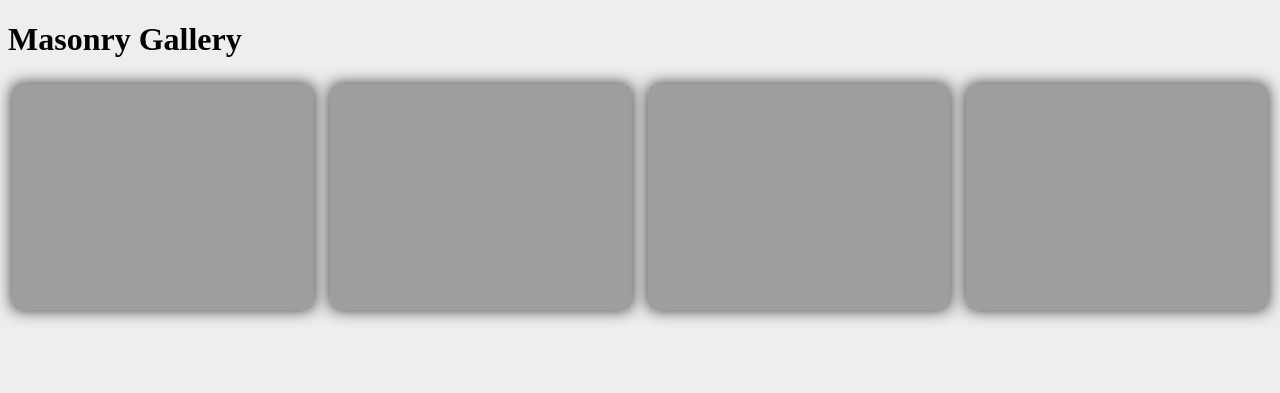
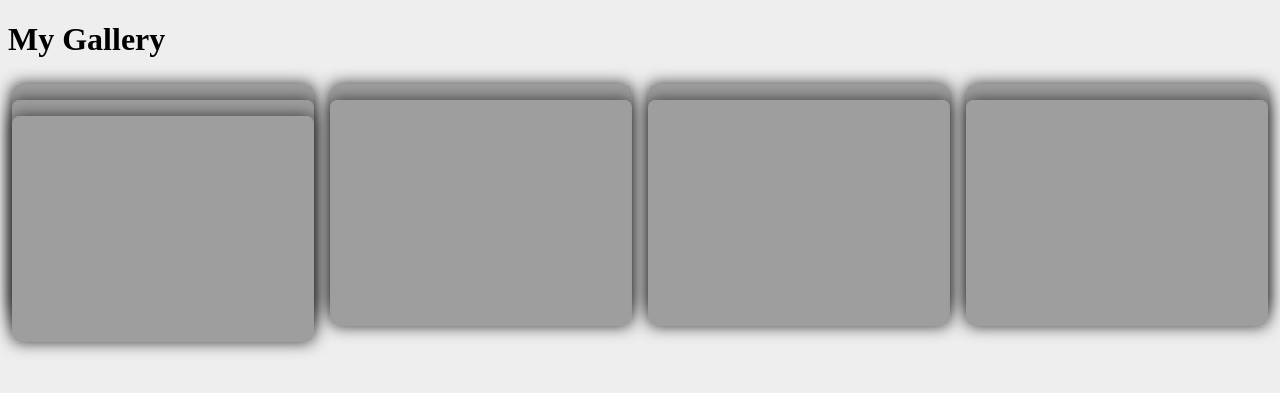
Before and after one commit to bhanu77prakash/bhanu77prakash.github.io, a Jekyll site: the page built from gallery.md, in a window 1280 px wide. Shown: the top 393 px of the page. Built offline with Jekyll 4.4.1, drawn with Linux system fonts in a browser that asks for light colours.

Commit message:
updated site

```diff
--- a/_layouts/gallery.html
+++ b/_layouts/gallery.html
@@ -155,10 +155,10 @@
 </head>
 <body>
 
-    <h1>Masonry Gallery</h1>
+    <h1>My Gallery</h1>
 
     <div class="gallery" id="gallery">
-      {% for y in (1..4) %}
+      {% for y in (1..9) %}
         <div class="gallery-item">
             <div class="content"><img src="{{site.url}}{{site.baseurl}}/assets/images/photography/image{{forloop.index}}.jpg" alt=""></div>
         </div>
```
Also changed, not shown: 5 other files.
